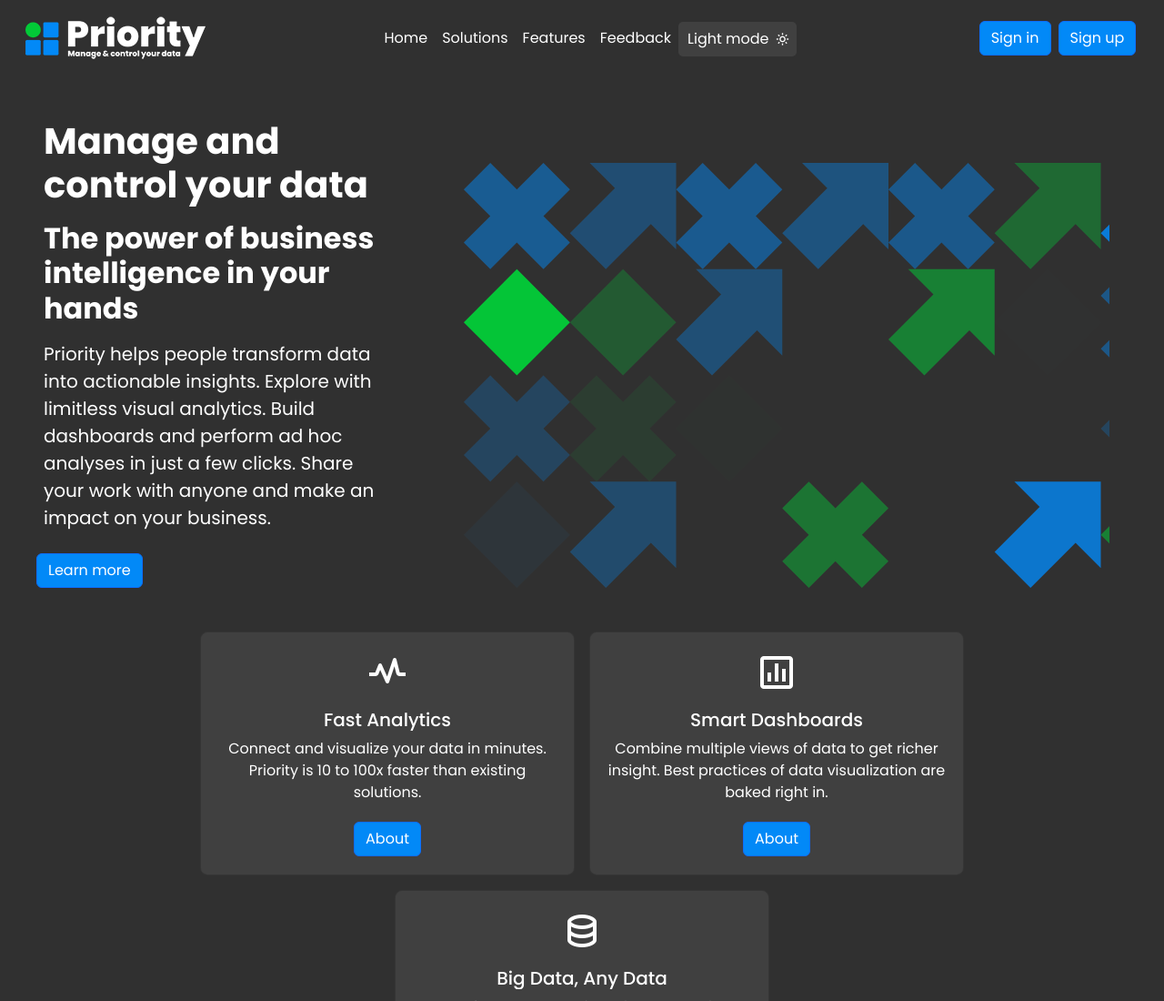
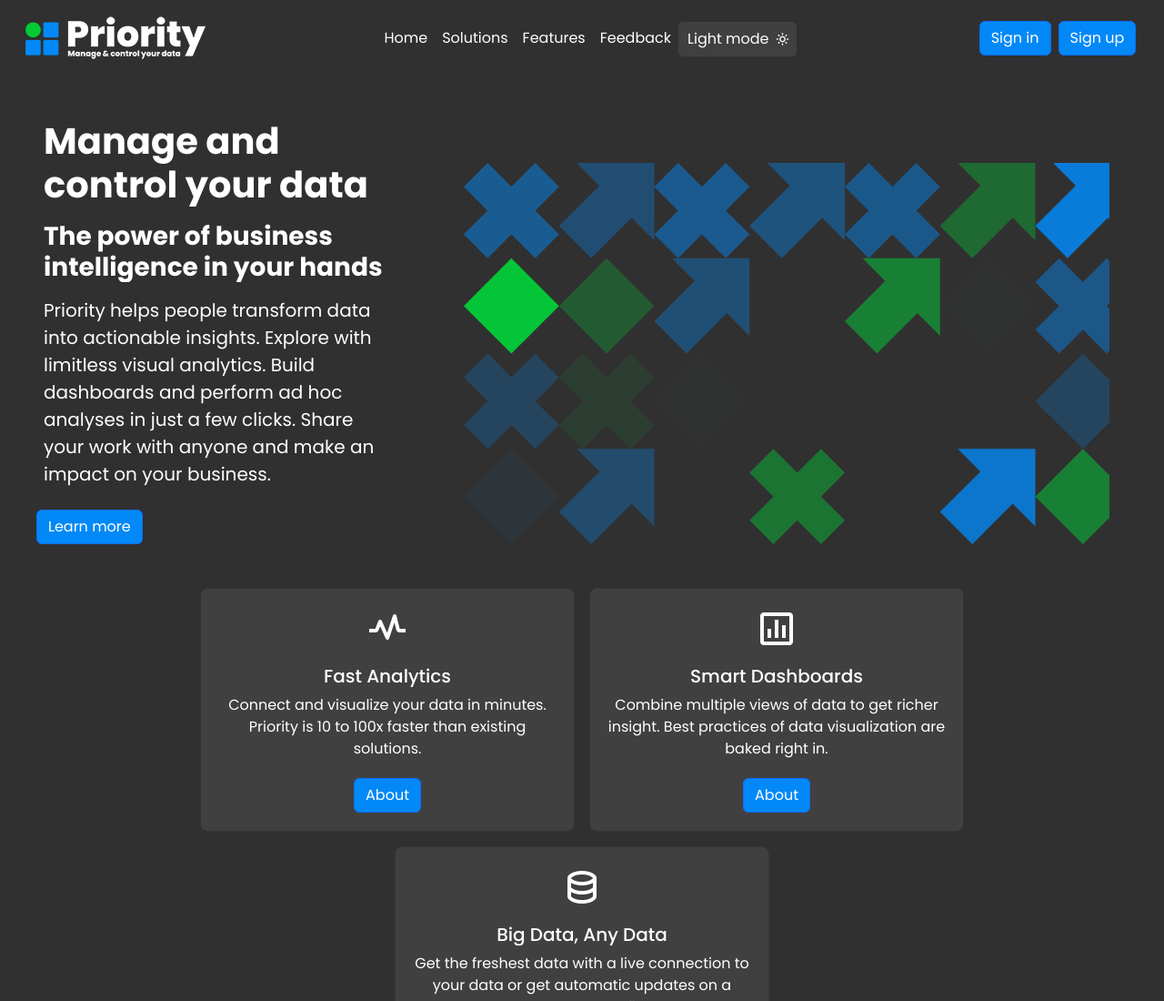
Before and after one commit to leonardo-gallegos/CoderHouse-Project-31535, a website: page index.html in a window 1280 px wide. Shown: the top 1100 px of the page at 91% size. Drawn offline with nearby package versions, Linux system fonts and the light colour scheme.

Commit message:
Update index.html

```diff
--- a/index.html
+++ b/index.html
@@ -68,7 +68,7 @@
                     <h1 class="fw-bold fs-1">Manage and control your data</h1>
                 </div>
                 <div class="container d-flex flex-column ms-1 me-1 mb-2">
-                    <h2 class="fw-bold fs-2">The power of business intelligence in your hands</h2>
+                    <h2 class="fw-bold fs-3">The power of business intelligence in your hands</h2>
                 </div>
                 <div class="container d-flex flex-column ms-1 me-1 mb-2">
                     <p class="fs-5">Priority helps people transform data into
```
